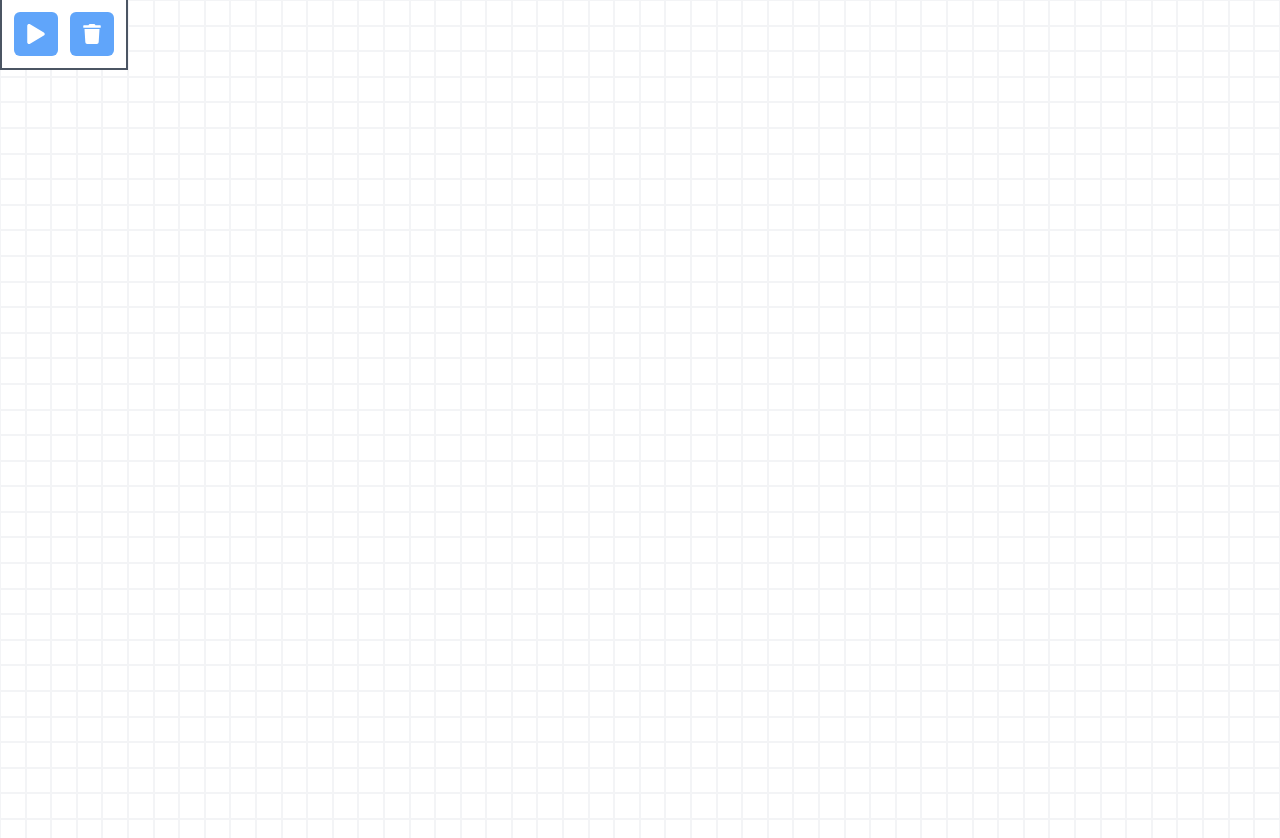
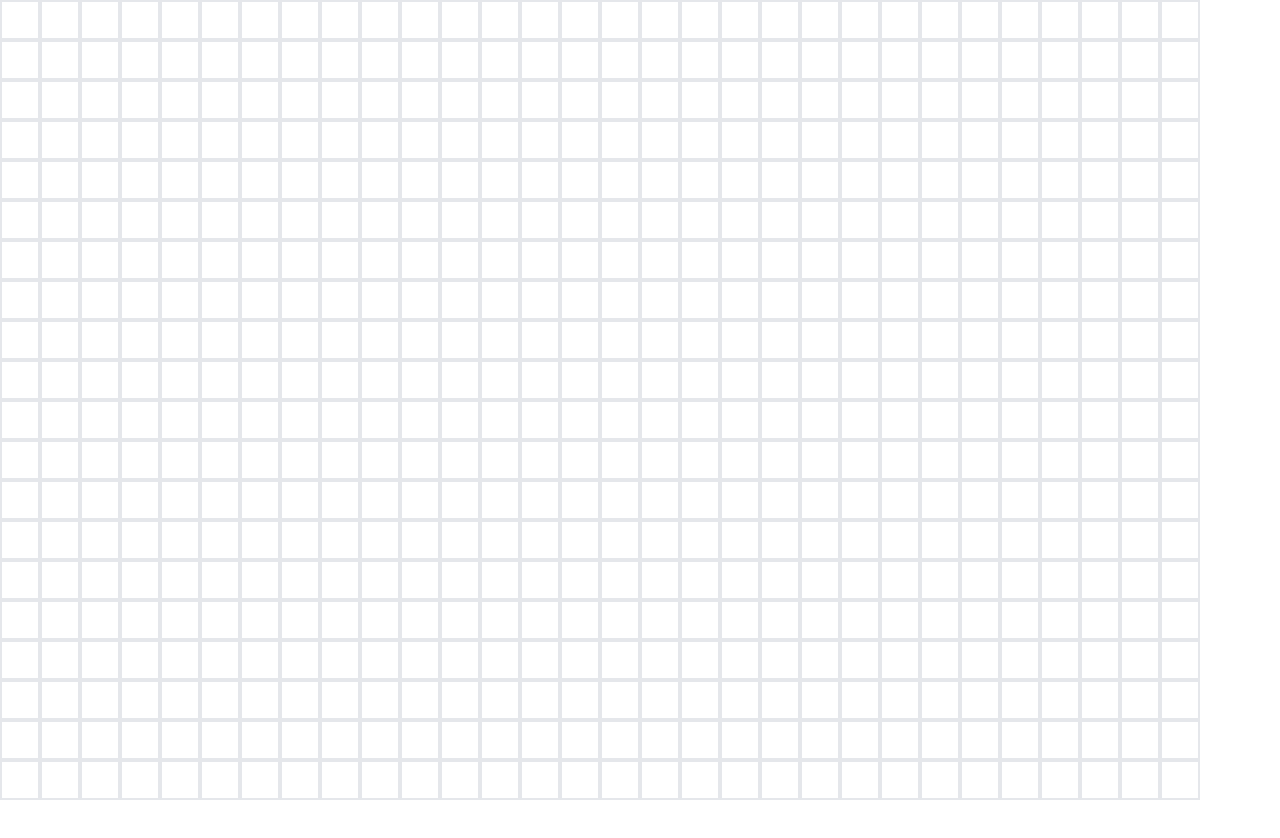
Before and after one commit to azboss2021/pathfinding, a React (Vite) app: page / in a window 1280 px wide. Shown: the top 838 px of the page. After the commit the page ends 800 px from the top, so only its background shows below. Built offline with nearby package versions, Linux system fonts and the light colour scheme.

Commit message:
Setup new project. Initialized nodes

```diff
--- a/src/App.jsx
+++ b/src/App.jsx
@@ -1,77 +1,47 @@
-import { useEffect, useState } from 'react';
+import { createContext, useState } from 'react';
+import { useEffect } from 'react';
 import Grid from './components/Grid';
-import Controls from './components/Controls';
 
-const ROWS = 35;
-const COLS = 50;
+const ROWS = 20;
+const COLS = 30;
+
+export const UserContext = createContext();
 
 function App() {
   const [grid, setGrid] = useState([]);
-  const [sourcePlaced, setSourcePlaced] = useState(false);
-  const [targetPlaced, setTargetPlaced] = useState(false);
-  const [algorithm, setAlgorithm] = useState('A*');
+  const [mouseDown, setMouseDown] = useState(false);
 
   useEffect(() => {
-    setupGrid();
+    resetGrid();
   }, []);
 
-  const aStar = () => {};
-
-  const handlePlay = () => {
-    switch (algorithm) {
-      case 'A*':
-        aStar();
+  const resetGrid = () => {
+    const tempGrid = [];
+    for (let i = 0; i < ROWS; i++) {
+      const row = [];
+      for (let j = 0; j < COLS; j++) {
+        row.push(['']);
+      }
+      tempGrid.push(row);
     }
+    setGrid(tempGrid);
   };
 
-  const handleClear = () => {
-    setupGrid();
+  const handleMouseDown = (node, row, col) => {
+    setMouseDown(true);
+    console.log('Handle mouse down');
   };
 
-  const handleMouseOverNode = (e, row, col, nodeContent) => {
-    let tempGrid = grid.slice().slice();
-    if (!nodeContent) {
-      if (!sourcePlaced) {
-        console.log('Row: ' + row + ' Col: ' + col);
-        tempGrid[row][col] = 'S';
-        setSourcePlaced(true);
-      } else if (!targetPlaced) {
-        tempGrid[row][col] = 'T';
-        setTargetPlaced(true);
-      } else {
-        tempGrid[row][col] = 'O';
-      }
-    } else {
-      if (nodeContent == 'S') setSourcePlaced(false);
-      if (nodeContent == 'T') setTargetPlaced(false);
-      tempGrid[row][col] = '';
-    }
-    setGrid(tempGrid.slice().slice());
-  };
-
-  const setupGrid = () => {
-    let tempGrid = new Array(ROWS);
-    for (let i = 0; i < tempGrid.length; i++) {
-      tempGrid[i] = new Array(COLS);
-    }
-
-    for (let i = 0; i < ROWS; i++) {
-      for (let j = 0; j < COLS; j++) {
-        tempGrid[i][j] = '';
-      }
-    }
-
-    setSourcePlaced(false);
-    setTargetPlaced(false);
-
-    setGrid(tempGrid.slice().slice());
-  };
+  const handleMouseEnter = (node, row, col) => {};
 
   return (
-    <main>
-      <Controls handlePlay={handlePlay} handleClear={handleClear} />
-      <Grid grid={grid} handleMouseOverNode={handleMouseOverNode} />
-    </main>
+    <UserContext.Provider
+      value={[grid, handleMouseDown, handleMouseEnter, setMouseDown]}
+    >
+      <main>
+        <Grid />
+      </main>
+    </UserContext.Provider>
   );
 }
 
--- a/src/components/Controls.jsx
+++ /dev/null
@@ -1,23 +0,0 @@
-import { FaTrash, FaPlay } from 'react-icons/fa';
-
-const Controls = ({ handlePlay, handleClear }) => {
-  return (
-    <section className="fixed top-0 left-0 flex gap-3 bg-white border-2 border-gray-600 border-t-0 p-3">
-      <button
-        className="w-15 aspect-square p-3 text-white bg-blue-400 text-xl rounded-md control-button"
-        onClick={handlePlay}
-      >
-        <FaPlay />
-      </button>
-      <button
-        className="w-15 aspect-square p-3 text-white bg-blue-400 text-xl rounded-md control-button"
-        onClick={handleClear}
-      >
-        <FaTrash />
-      </button>
-      {/* <button className="w-15 aspect-square p-4 text-white bg-blue-500 border-2 border-gray-500 rounded-md control-button"></button> */}
-    </section>
-  );
-};
-
-export default Controls;
--- a/src/components/Grid.jsx
+++ b/src/components/Grid.jsx
@@ -1,57 +1,30 @@
-import React from 'react';
+import { useContext } from 'react';
+import { UserContext } from '../App';
+import Node from './Node';
 
-const Grid = ({ grid, handleMouseOverNode }) => {
-  const gridMap = grid.map((row, rowIndex) => {
-    return (
-      <div key={rowIndex} className="flex">
-        {row.map((node, nodeIndex) => {
-          if (node == 'O') {
-            return (
-              <div
-                key={nodeIndex}
-                className="flex-1 aspect-square border border-gray-100 bg-black node"
-                onClick={(e) =>
-                  handleMouseOverNode(e, rowIndex, nodeIndex, node)
-                }
-              ></div>
-            );
-          } else if (node == 'S') {
-            return (
-              <div
-                key={nodeIndex}
-                className="flex-1 aspect-square border border-gray-100 bg-green-500 node"
-                onClick={(e) =>
-                  handleMouseOverNode(e, rowIndex, nodeIndex, node)
-                }
-              ></div>
-            );
-          } else if (node == 'T') {
-            return (
-              <div
-                key={nodeIndex}
-                className="flex-1 aspect-square border border-gray-100 bg-red-500 node"
-                onClick={(e) =>
-                  handleMouseOverNode(e, rowIndex, nodeIndex, node)
-                }
-              ></div>
-            );
-          } else {
-            return (
-              <div
-                key={nodeIndex}
-                className="flex-1 aspect-square border border-gray-100 bg-white node"
-                onClick={(e) =>
-                  handleMouseOverNode(e, rowIndex, nodeIndex, node)
-                }
-              ></div>
-            );
-          }
-        })}
-      </div>
-    );
-  });
+const Grid = () => {
+  const [grid, handleMouseDown, handleMouseEnter, setMouseDown] =
+    useContext(UserContext);
 
-  return <section>{gridMap}</section>;
+  return (
+    <section>
+      {grid.map((row, rowIndex) => (
+        <div key={rowIndex} className="flex">
+          {row.map((col, colIndex) => (
+            <Node
+              key={colIndex}
+              col={col}
+              rowIndex={rowIndex}
+              colIndex={colIndex}
+              handleMouseDown={handleMouseDown}
+              handleMouseEnter={handleMouseEnter}
+              setMouseDown={setMouseDown}
+            />
+          ))}
+        </div>
+      ))}
+    </section>
+  );
 };
 
 export default Grid;
--- /dev/null
+++ b/src/components/Node.jsx
@@ -0,0 +1,39 @@
+const Node = ({
+  col,
+  rowIndex,
+  colIndex,
+  handleMouseDown,
+  handleMouseEnter,
+  setMouseDown,
+}) => {
+  let classes;
+
+  switch (col) {
+    case 'O':
+      classes = 'w-10 h-10 border-gray-200 border-2 bg-gray-500';
+      break;
+    case 'S':
+      classes = 'w-10 h-10 border-gray-200 border-2 bg-green-500';
+      break;
+    case 'T':
+      classes = 'w-10 h-10 border-gray-200 border-2 bg-red-500';
+      break;
+    default:
+      classes = 'w-10 h-10 border-gray-200 border-2 bg-white';
+      break;
+  }
+
+  const node = (
+    <div
+      className={classes}
+      onDragStart={(e) => e.preventDefault()}
+      onMouseDown={() => handleMouseDown(col, rowIndex, colIndex)}
+      onMouseUp={() => setMouseDown(false)}
+      onMouseEnter={() => handleMouseEnter(col, rowIndex, colIndex)}
+    ></div>
+  );
+
+  return node;
+};
+
+export default Node;
--- a/src/index.css
+++ b/src/index.css
@@ -7,20 +7,3 @@
   margin: 0;
   padding: 0;
 }
-
-.node {
-  transition: all 0.05s ease-in-out;
-}
-
-.node:hover {
-  transform: scale(1.05);
-  outline: 1px solid black;
-}
-
-.control-button {
-  transition: all 0.1s ease-in-out;
-}
-
-.control-button:hover {
-  transform: scale(1.05);
-}
```
